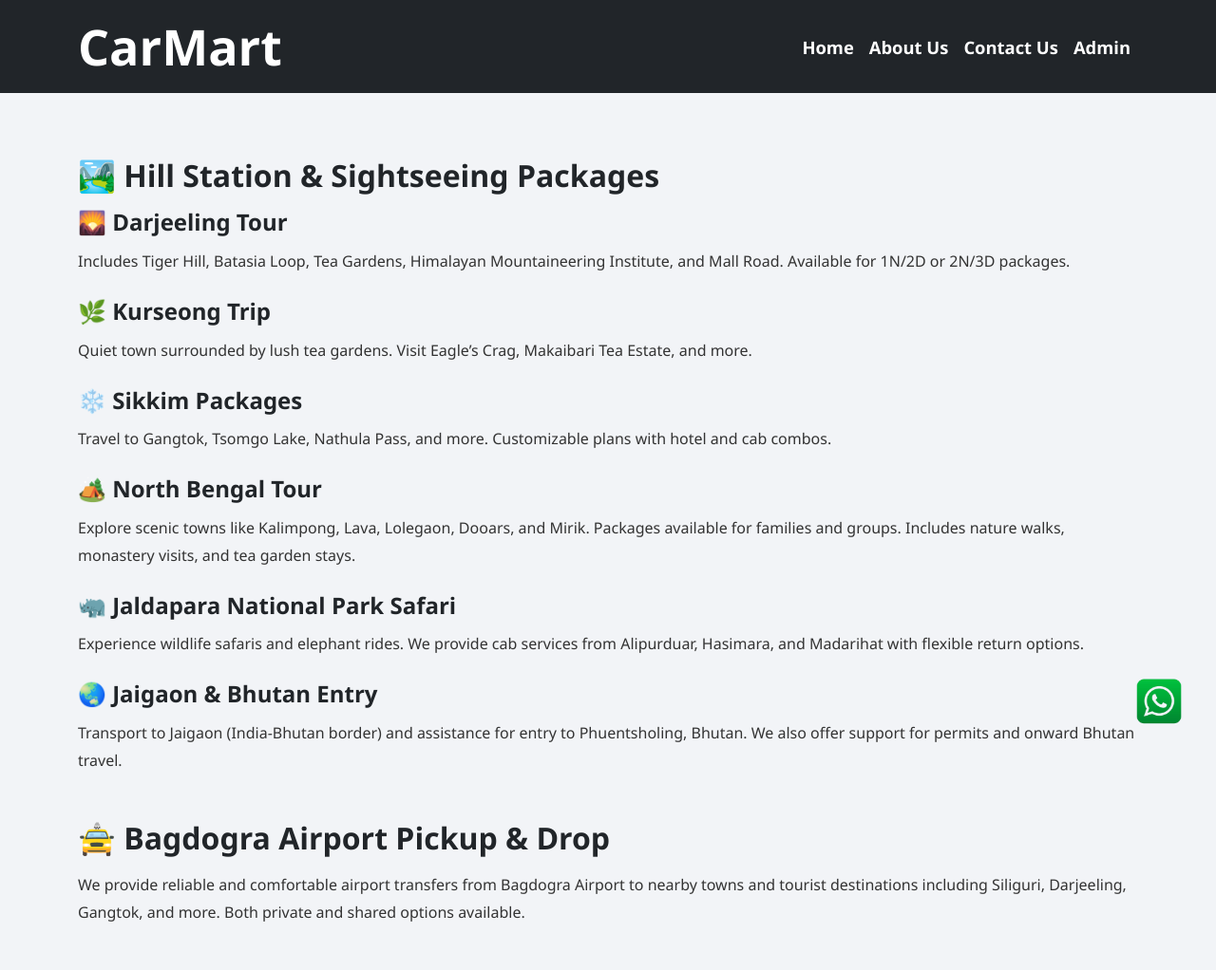
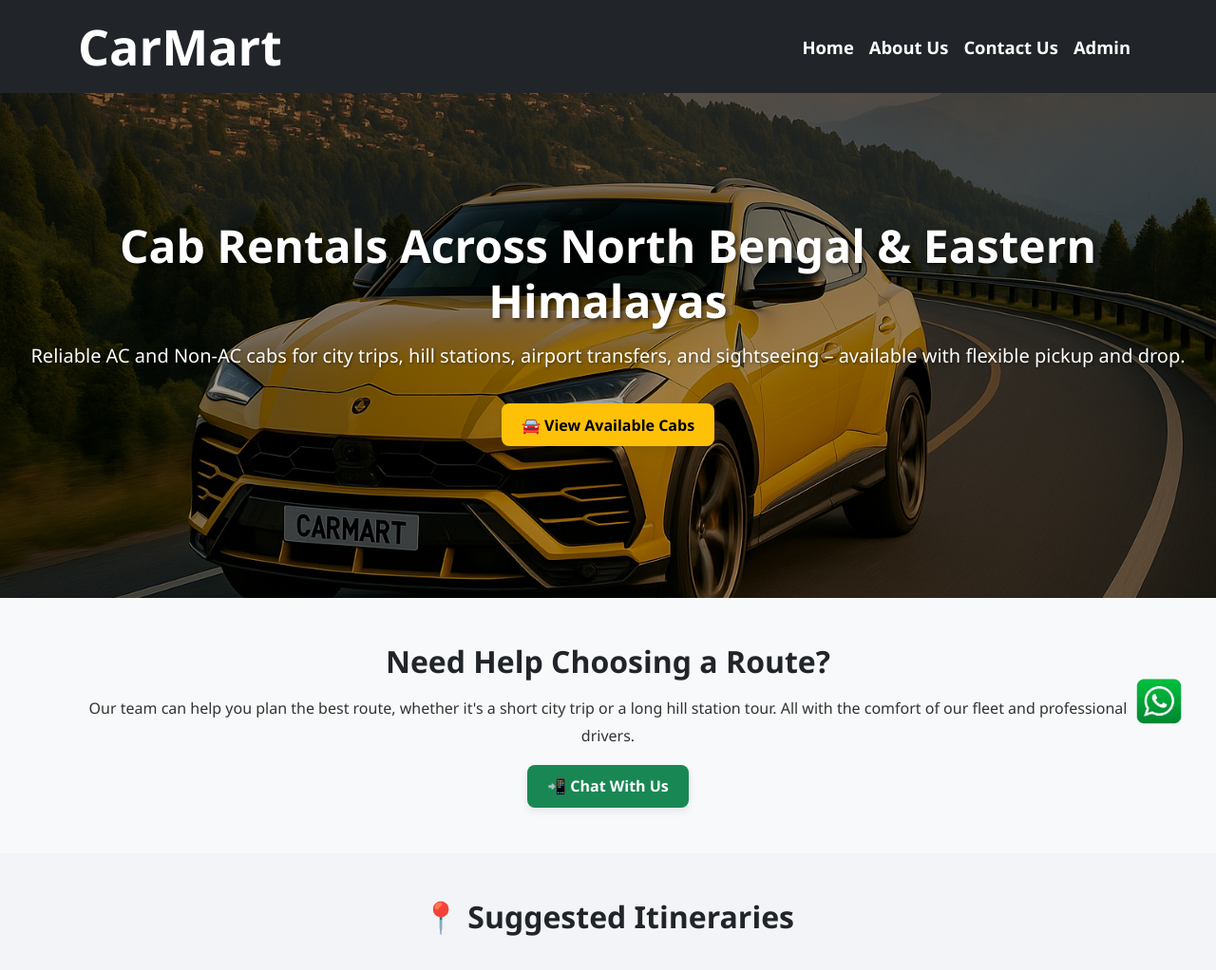
Before and after one commit to AlakhyaIITM/Carmart, a Flask app: page /cab in a window 1280 px wide. Shown: the top 1022 px of the page at 95% size. Run offline with Flask 3, Linux system fonts and the light colour scheme; some libraries are stand-ins or nearby versions.

Commit message:
Cab subsection created

```diff
--- a/static/css/main.css
+++ b/static/css/main.css
@@ -1389,3 +1389,27 @@ margin: 110px auto 60px;
     flex-direction: column;
   }
 }
+
+.cab-hero-banner {
+    background: linear-gradient(to bottom, rgba(0,0,0,0.5), rgba(0,0,0,0.3)),
+                url('/static/images/banner.jpg') center center / cover no-repeat;
+    min-height: 70vh;
+    color: #fff;
+    display: flex;
+    align-items: center;
+    justify-content: center;
+    text-align: center;
+    padding: 4rem 2rem;
+}
+
+.cab-hero-banner h1 {
+    font-size: 3rem;
+    font-weight: bold;
+    color:#fff;
+    text-shadow: 2px 2px 5px rgba(0, 0, 0, 0.6);
+}
+
+.cab-hero-banner p {
+    font-size: 1.25rem;
+    text-shadow: 1px 1px 3px rgba(0,0,0,0.5);
+}
--- a/templates/view_cabs.html
+++ b/templates/view_cabs.html
@@ -1,86 +1,139 @@
 {% extends "base.html" %}
 
 {% block content %}
-<div class="container pt-5 mt-5">
-    <!-- Hill Station Packages -->
-    <section class="mb-5">
-        <h2 class="mb-3">🏞️ Hill Station & Sightseeing Packages</h2>
+<div class="container-fluid p-0">
 
-        <!-- Darjeeling -->
-        <div class="mb-4">
-            <h4>🌄 Darjeeling Tour</h4>
-            <p>Includes Tiger Hill, Batasia Loop, Tea Gardens, Himalayan Mountaineering Institute, and Mall Road. Available for 1N/2D or 2N/3D packages.</p>
-        </div>
-
-        <!-- Kurseong -->
-        <div class="mb-4">
-            <h4>🌿 Kurseong Trip</h4>
-            <p>Quiet town surrounded by lush tea gardens. Visit Eagle’s Crag, Makaibari Tea Estate, and more.</p>
-        </div>
-
-        <!-- Sikkim -->
-        <div class="mb-4">
-            <h4>❄️ Sikkim Packages</h4>
-            <p>Travel to Gangtok, Tsomgo Lake, Nathula Pass, and more. Customizable plans with hotel and cab combos.</p>
-        </div>
-
-        <!-- North Bengal Tour -->
-        <div class="mb-4">
-            <h4>🏕️ North Bengal Tour</h4>
-            <p>Explore scenic towns like Kalimpong, Lava, Lolegaon, Dooars, and Mirik. Packages available for families and groups. Includes nature walks, monastery visits, and tea garden stays.</p>
-        </div>
-
-        <!-- Jaldapara -->
-        <div class="mb-4">
-            <h4>🦏 Jaldapara National Park Safari</h4>
-            <p>Experience wildlife safaris and elephant rides. We provide cab services from Alipurduar, Hasimara, and Madarihat with flexible return options.</p>
-        </div>
-
-        <!-- Jaigaon & Bhutan -->
-        <div class="mb-4">
-            <h4>🌏 Jaigaon & Bhutan Entry</h4>
-            <p>Transport to Jaigaon (India-Bhutan border) and assistance for entry to Phuentsholing, Bhutan. We also offer support for permits and onward Bhutan travel.</p>
+    <!-- HERO BANNER -->
+    <section class="cab-hero-banner">
+        <div>
+            <h1>Cab Rentals Across North Bengal & Eastern Himalayas</h1>
+            <p>Reliable AC and Non-AC cabs for city trips, hill stations, airport transfers, and sightseeing – available with flexible pickup and drop.</p>
+            <a href="#fleet" class="btn btn-warning btn-lg mt-3">🚘 View Available Cabs</a>
         </div>
     </section>
 
-    <!-- Airport Pickup/Drop -->
-    <section class="mb-5">
-        <h2 class="mb-3">🚖 Bagdogra Airport Pickup & Drop</h2>
-        <p>We provide reliable and comfortable airport transfers from Bagdogra Airport to nearby towns and tourist destinations including Siliguri, Darjeeling, Gangtok, and more. Both private and shared options available.</p>
+    <!-- ROUTE HELP CTA -->
+    <section class="text-center py-5 bg-light">
+        <div class="container">
+            <h2 class="mb-3">Need Help Choosing a Route?</h2>
+            <p class="mb-0">Our team can help you plan the best route, whether it's a short city trip or a long hill station tour. All with the comfort of our fleet and professional drivers.</p>
+            <a href="https://wa.me/919434228952?text=Hi, I’d like help planning my cab route." class="btn btn-success mt-3">📲 Chat With Us</a>
+        </div>
     </section>
 
-    <!-- Available Cabs Section -->
-    <section>
-        <h2 class="mb-4">🚘 Our Available Cabs</h2>
+ <!-- FEATURED TOUR PACKAGES -->
+<section id="tour-packages" class="py-5">
+    <div class="container">
+        <h2 class="text-center mb-5">📍 Suggested Itineraries</h2>
 
+        {% set featured_packages = [
+            {
+                'icon': '🌄', 'title': 'Darjeeling Classic Tour',
+                'desc': 'Covers Tiger Hill, Peace Pagoda, Zoo, Tea Gardens. Includes pickup/drop + sightseeing.',
+                'inclusions': ['Sightseeing Cab', 'Hotel Pickup/Drop', 'Driver Allowance'],
+                'image': 'darjeeling.jpg'
+            },
+            {
+                'icon': '❄️', 'title': 'Sikkim Scenic Combo',
+                'desc': 'Gangtok, Tsomgo Lake, Baba Mandir. Optional: Nathula Pass.',
+                'inclusions': ['Permit Assistance', 'Cab + Hotel Combo', 'Flexible Stops'],
+                'image': 'sikkim.jpg'
+            },
+            {
+                'icon': '🦏', 'title': 'Jaldapara Safari Special',
+                'desc': 'Jungle safari + Chilapata options. Pickup from Madarihat, Hasimara.',
+                'inclusions': ['Jeep Safari Help', 'Eco Lodge Support', 'Cab for Full Tour'],
+                'image': 'jaldapara.jpg'
+            },
+            {
+                'icon': '🌏', 'title': 'Bhutan Entry Support',
+                'desc': 'Jaigaon drop and Phuentsholing entry assistance.',
+                'inclusions': ['Permit Help', 'Local Support', 'Cab Wait Option'],
+                'image': 'bhutan.jpg'
+            }
+        ] %}
+
+        <div class="row row-cols-1 row-cols-md-2 g-4 justify-content-center">
+            {% for pkg in featured_packages %}
+            <div class="col d-flex align-items-stretch">
+                <div class="card h-100 shadow-sm w-100 text-center">
+                    {% if pkg.image %}
+                    <img src="{{ url_for('static', filename='images/packages/' ~ pkg.image) }}" class="card-img-top" alt="{{ pkg.title }}" style="max-height:180px; object-fit:cover;">
+                    {% endif %}
+                    <div class="card-body d-flex flex-column">
+                        <h4 class="card-title">{{ pkg.icon }} {{ pkg.title }}</h4>
+                        <p>{{ pkg.desc }}</p>
+                        <ul class="small mb-3 text-start mx-auto" style="display:inline-block;text-align:left;">
+                            {% for item in pkg.inclusions %}
+                            <li>✔️ {{ item }}</li>
+                            {% endfor %}
+                        </ul>
+                        <a href="https://wa.me/919434228952?text=Hi, I’m interested in the {{ pkg.title }} package from CarMart. Please share details." class="btn btn-outline-primary btn-sm w-100 mt-auto" target="_blank">Enquire About This Trip</a>
+                    </div>
+                </div>
+            </div>
+            {% endfor %}
+        </div>
+    </div>
+</section>
+
+    <!-- AIRPORT TRANSFERS -->
+    <section class="py-5 bg-light">
+        <div class="container">
+            <div class="card p-4 shadow-sm"><h2 class="text-center mb-4">✈️ Bagdogra Airport Cab Service</h2>
+                <div class="text-center mb-4">
+                    <img src="{{ url_for('static', filename='images/bagdogra-airport.jpg') }}" alt="Bagdogra Airport Cab Service" class="img-fluid rounded shadow-sm";">
+                </div>
+                <p>
+                    Book pickup/drop to Siliguri, Darjeeling, Kalimpong, or Sikkim with real-time flight tracking, experienced drivers, and reliable service.
+                </p>
+                <ul class="mb-3">
+                    <li>✔️ Private & Shared Options (Sedan, SUV, Tempo Traveller)</li>
+                    <li>✔️ Luggage-friendly Vehicles (ample boot space for suitcases & bags)</li>
+                    <li>✔️ 24x7 Service on Pre-booking (late night/early morning flights covered)</li>
+                    <li>✔️ Meet & Greet at Arrival Gate (driver with placard on request)</li>
+                    <li>✔️ Real-time Flight Tracking (no extra wait charges for delays)</li>
+                    <li>✔️ Sanitized & Well-Maintained Fleet</li>
+                    <li>✔️ Experienced, Verified Drivers</li>
+                </ul>
+                <a href="https://wa.me/919434228952?text=Hi, I’d like to book a cab from Bagdogra Airport with CarMart." class="btn btn-outline-success w-100">Book an Airport Cab</a>
+            </div>
+        </div>
+    </section>
+
+
+    <!-- CAB LISTINGS -->
+    <section id="fleet" class="py-5">
+        <div class="container">
+            <h2 class="text-center mb-4">🚘 Our Fleet</h2>
             {% if cabs %}
             <div class="row">
                 {% for cab in cabs %}
                 <div class="col-md-4 mb-4">
-                        <div class="card h-100">
+                    <div class="card h-100 shadow-sm">
                         {% if cab.images and cab.images[0] %}
                         <img src="{{ url_for('static', filename='images/cabs/' ~ cab.images[0].filename) }}" class="card-img-top" alt="{{ cab.make }} {{ cab.model }}">
                         {% endif %}
                         <div class="card-body">
                             <h5 class="card-title">{{ cab.make }} {{ cab.model }}</h5>
-                                <p class="card-text">
-                                    Year: {{ cab.year }}<br>
-                                    Seats: {{ cab.seating_capacity }}<br>
-                                    AC: {{ 'Yes' if cab.ac else 'No' }}
-                                </p>
+                            <p><strong>Seats:</strong> {{ cab.seating_capacity }} | <strong>AC:</strong> {{ 'Yes' if cab.ac else 'No' }}</p>
+                            <p><strong>Year:</strong> {{ cab.year }}</p>
+                            <a href="https://wa.me/919434228952?text=Hi, I want to book the {{ cab.make }} {{ cab.model }} for my upcoming trip." class="btn btn-outline-success btn-sm w-100" target="_blank">📲 Book This Cab</a>
                         </div>
                     </div>
                 </div>
                 {% endfor %}
             </div>
             {% else %}
-            <p>No cabs currently listed.</p>
+            <p class="text-muted text-center">No cabs available currently. Please check again later.</p>
             {% endif %}
+        </div>
     </section>
-    <!-- Floating WhatsApp Button -->
-    <a href="https://wa.me/919434228952?text=Hi%2C%20I%27m%20interested%20in%20your%20cab%20services%20listed%20on%20CarMart.%20Could%20you%20share%20more%20details%3F"
-    class="whatsapp-float" target="_blank">
+
+    <!-- WHATSAPP FLOAT -->
+    <a href="https://wa.me/919434228952?text=Hi, I want to book a cab or tour package from CarMart. Please assist." class="whatsapp-float" target="_blank">
         <img src="{{ url_for('static', filename='images/whatsapp-icon.png') }}" alt="WhatsApp" />
     </a>
+
 </div>
 {% endblock %}
```
Also changed, not shown: static/images/bagdogra-airport.jpg (added), static/images/banner.jpg (added), static/images/darjeeling.jpg (added), 4 other files. Lines whose indentation alone changed are shown as unchanged.
